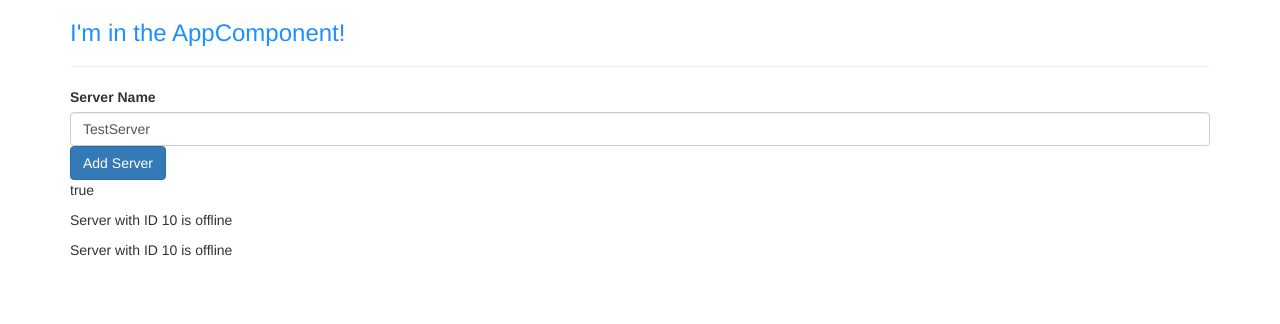
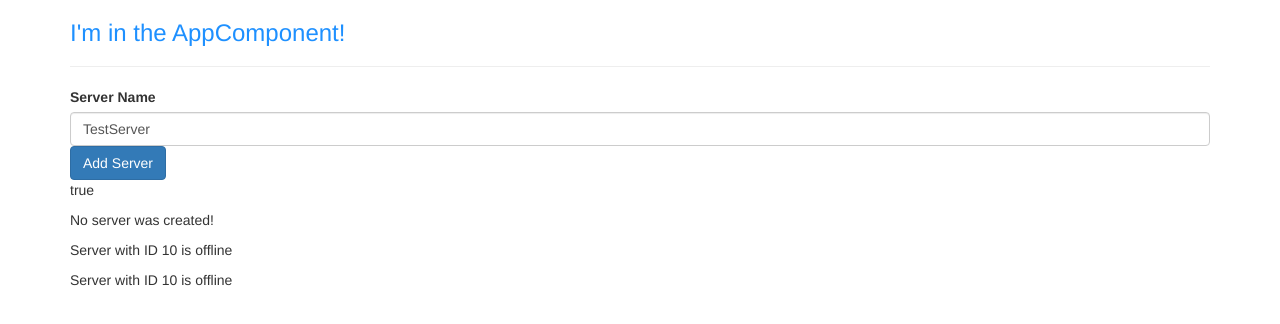
Before and after one commit to dmboone/firstAngularApp, an Angular app: page / in a window 1280 px wide. Shown: the top 324 px of the page. Built offline with nearby package versions, Linux system fonts and the light colour scheme.

Commit message:
enhancing ngIf with an else condition

```diff
--- a/src/app/servers/servers.component.html
+++ b/src/app/servers/servers.component.html
@@ -31,8 +31,17 @@
 <!-- ngIf is a structural directive which means it makes changes to the DOM so must include *
     Inside the quotes must be anything that returns true or false
     Once our server is created by clicking the button above, the serverCreated var is set to true
-    and this paragraph appears -->
-<p *ngIf="serverCreated">Server was created, server name is {{serverName}}</p>
+    and this paragraph text appears -->
+<p *ngIf="serverCreated; else noServer"> <!-- noServer marker created if server is not created, thus enabling ng-template below to show instead -->
+    Server was created, server name is {{serverName}}
+</p>
+
+<!-- else condition for serverCreated -->
+<ng-template #noServer> <!-- this element will only show if this marker noServer is found-->
+    <p>
+        No server was created!
+    </p>
+</ng-template>
 
 <app-server></app-server>
 <app-server></app-server>
```
